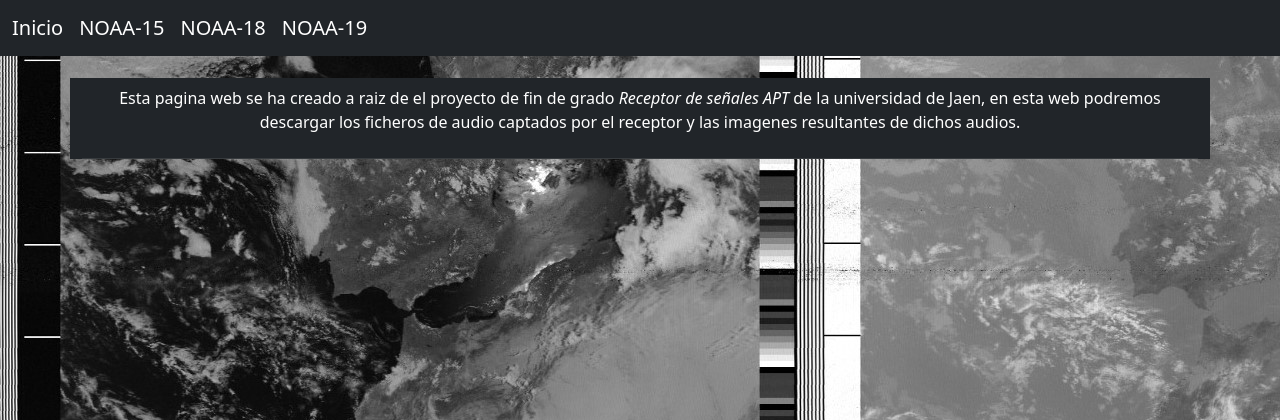
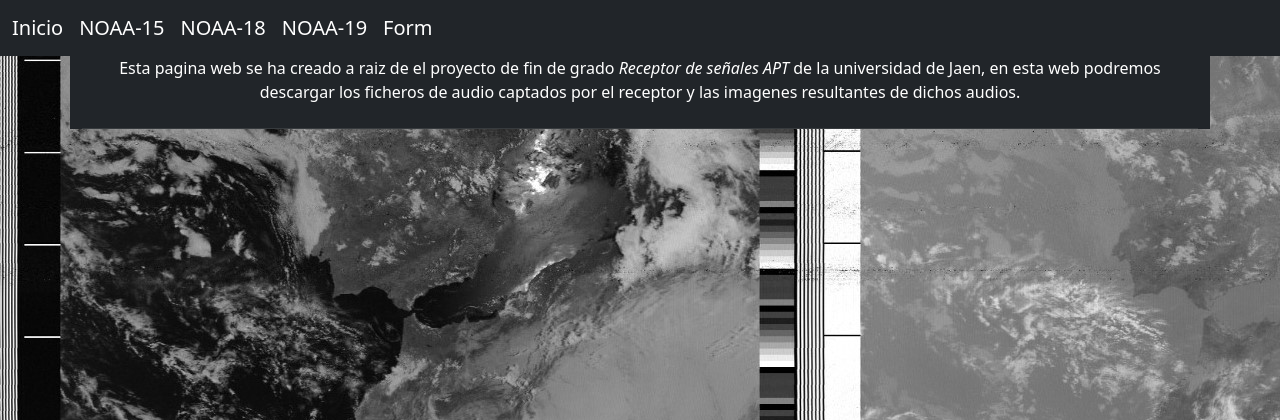
Before and after one commit to mvc00037/NOAAWeb, a Django app: page / in a window 1280 px wide. Shown: the top 420 px of the page. Run offline with Django 4.2, Linux system fonts and the light colour scheme; data that the repository does not hold is empty; some libraries are stand-ins or nearby versions.

Commit message:
Add navBar

```diff
--- a/render/templates/render/base.html
+++ b/render/templates/render/base.html
@@ -19,15 +19,10 @@
         <a class="navbar-brand " href="{% url 'prediction' 25338 %}">NOAA-15</a>
         <a class="navbar-brand " href="{% url 'prediction' 28654 %}">NOAA-18</a>
         <a class="navbar-brand " href="{% url 'prediction' 33591 %}">NOAA-19</a>
+         <a class="navbar-brand " href="{% url 'form'  %}">Form</a>
     </div>
   </div>
 </nav>
-
-<form method="post" enctype="multipart/form-data">
-        {% csrf_token %}
-        {{ form.as_p }}
-        <button type="submit">Cargar</button>
- </form>
 
 <div class = "container text-center  bg-dark mt-5" >
     <div class="card-body">
```
